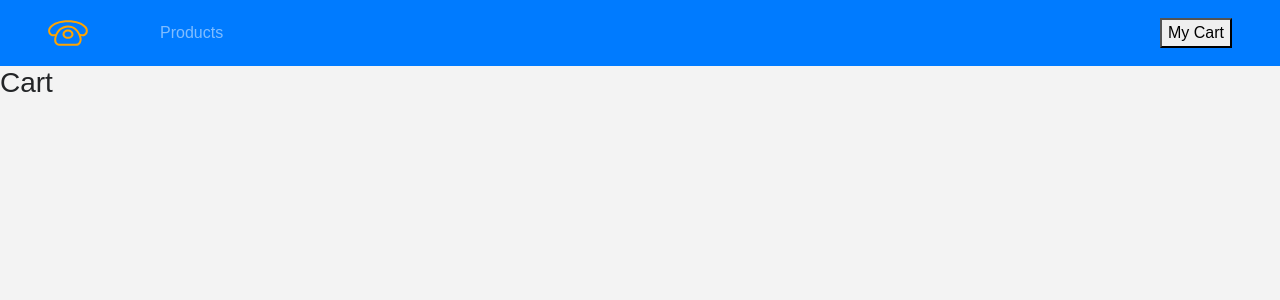
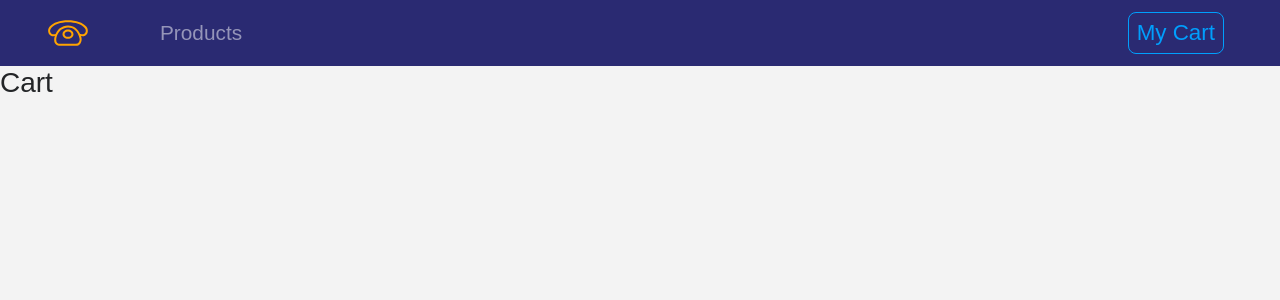
Before and after one commit to Oceanblue713/shopping, a React (Create React App) app: page /cart in a window 1280 px wide. Shown: the top 300 px of the page. Built offline with nearby package versions, Linux system fonts and the light colour scheme.

Commit message:
Navbar style

```diff
--- /dev/null
+++ b/src/components/Button.js
@@ -0,0 +1,20 @@
+import styled from 'styled-components';
+
+export const ButtonContainer = styled.button`text-transform:capitalize;
+                                        font-size:1.4em;
+                                        background:transparent;
+                                        border:0.05em solid var(--lightBlue);
+                                        border-color: var(--lightBlue);
+                                        color: var(--lightBlue);
+                                        border-radius: 0.5rem;
+                                        padding: 0.2rem 0.5rem;
+                                        cursor: pointer;
+                                        margin: 0.2rem 0.5rem 0.2rem 0;
+                                        transition:all 0.5s ease-in-out;
+                                        &:hover{
+                                          background: var(--ligthBlue);
+                                          color: var(--mainBlue);
+                                        }
+                                        &:focus{
+                                          outline: none;
+                                        }`
--- a/src/components/Navbar.js
+++ b/src/components/Navbar.js
@@ -1,11 +1,12 @@
 import React from 'react';
 import { Link } from 'react-router-dom';
 import logo from '../logo.svg';
-
+import {ButtonContainer} from './Button';
+import styled from 'styled-components';
 
 const Navbar = () => {
   return (
-    <nav className="navbar navbar-expand-sm navbar-dark px-sm-5 bg-primary">
+    <NavWrapper className="navbar navbar-expand-sm navbar-dark px-sm-5">
       <Link to='/'>
         <img src={logo} alt="store" className="navbar-brand" />
       </Link>
@@ -15,10 +16,20 @@
         </li>
       </ul>
       <Link to="/cart" className="ml-auto">
-        <button><i className="fas fa-cart-plus" />My Cart</button>
+        <ButtonContainer>
+          <span classNeme="mr-2">
+            <i className="fas fa-cart-plus" />
+          My Cart
+          </span>
+        </ButtonContainer>
       </Link>
-    </nav>
+    </NavWrapper>
   );
 }
 
+const NavWrapper = styled.nav`background: var(--mainBlue);
+                              .nav-link { color: var(--mainWhite);
+                              font-size: 1.3rem;
+                              text-tranform: capitalize;
+                              }`
 export default Navbar;
```
Also changed, not shown: 2 other files (tests, documents, lock files or other folders).
